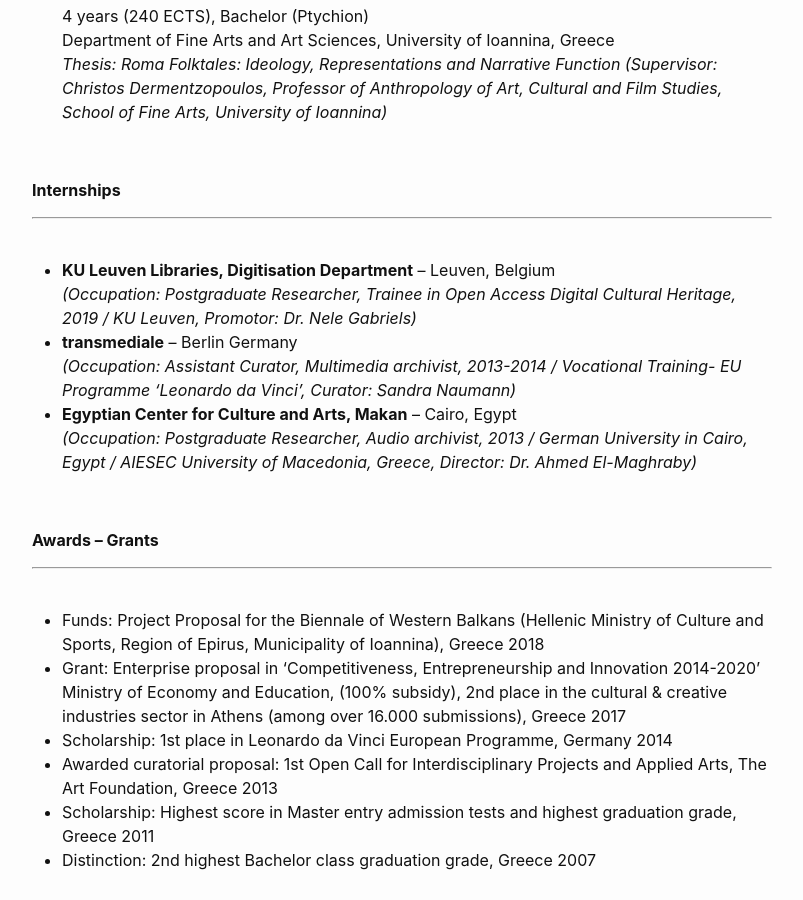
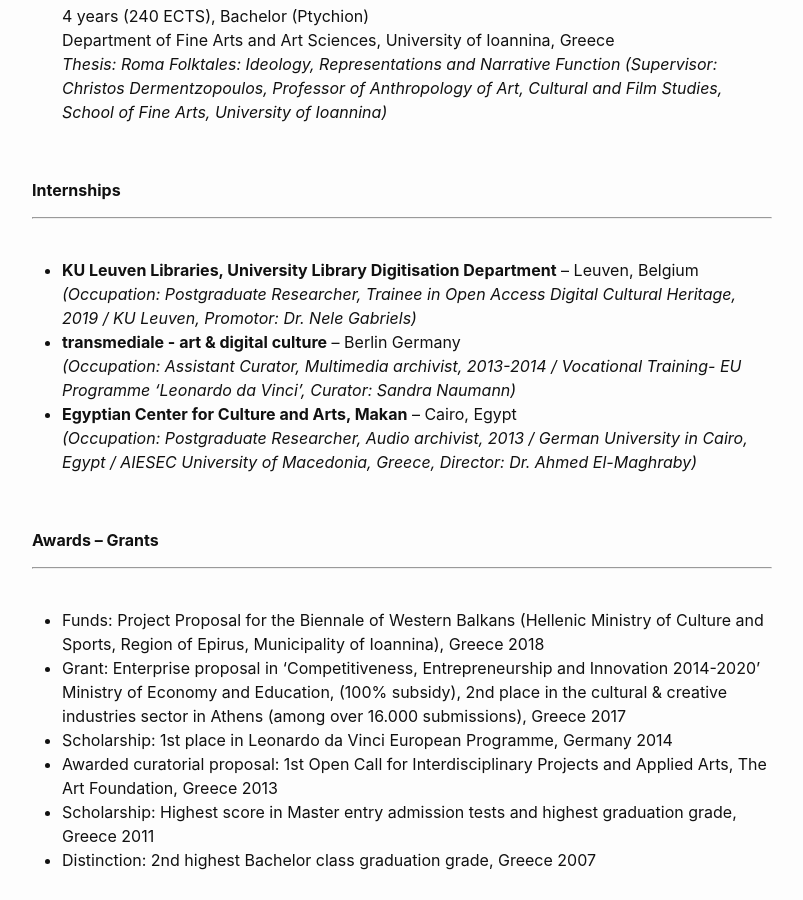
Before and after one commit to mziku/mziku.github.io, a Jekyll site: the page built from education.md, in a window 1280 px wide and 900 px high, scrolled down 780 px. Shown: the whole window, without its empty margins (238-1041 px from the left). Built offline with Jekyll 4.4.1, drawn with Linux system fonts in a browser that asks for light colours.

Commit message:
Update education.md

```diff
--- a/education.md
+++ b/education.md
@@ -42,9 +42,9 @@
 ---
 <br>
 
-- **KU Leuven Libraries, Digitisation Department** – Leuven, Belgium
+- **KU Leuven Libraries, University Library Digitisation Department** – Leuven, Belgium
 *(Occupation: Postgraduate Researcher, Trainee in Open Access Digital Cultural Heritage, 2019 / KU Leuven, Promotor: Dr. Nele Gabriels)*
-- **transmediale** – Berlin Germany
+- **transmediale - art & digital culture** – Berlin Germany
 *(Occupation: Assistant Curator, Multimedia archivist, 2013-2014 / Vocational Training- EU Programme 'Leonardo da Vinci', Curator: Sandra Naumann)*
 - **Egyptian Center for Culture and Arts, Makan** – Cairo, Egypt
 *(Occupation: Postgraduate Researcher, Audio archivist, 2013 / German University in Cairo, Egypt / AIESEC University of Macedonia, Greece, Director: Dr. Ahmed El-Maghraby)*
```
